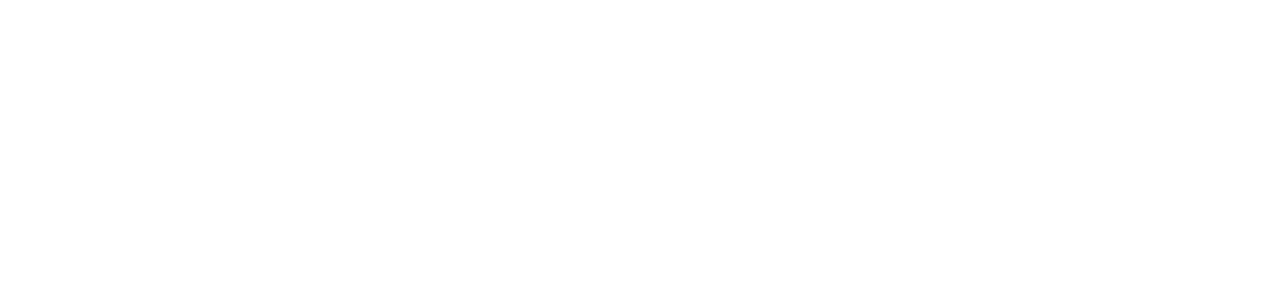
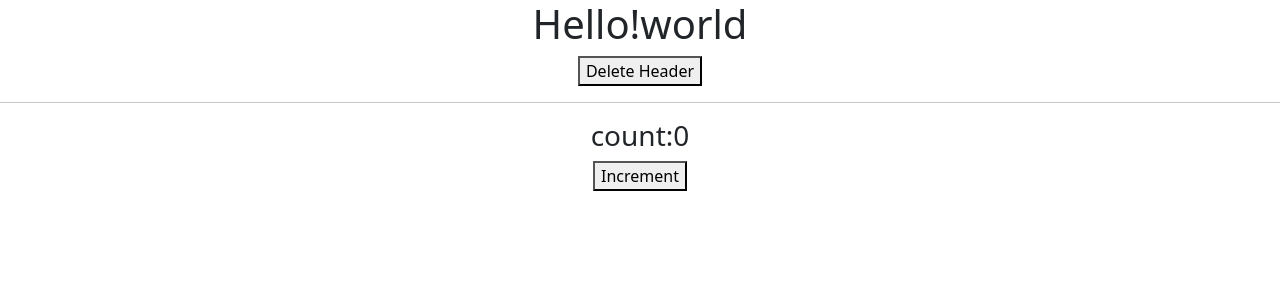
Before and after one commit to nandagurram16/React.js, a React (Create React App) app: page / in a window 1280 px wide. Shown: the top 300 px of the page. Built offline with nearby package versions, Linux system fonts and the light colour scheme.

Commit message:
lifecyle

```diff
--- a/src/App.js
+++ b/src/App.js
@@ -1,11 +1,14 @@
-import React from 'react'
+import React, { Component } from 'react'
+import Method from './LifeCyle/Method.jsx'
 
-const App = () => {
-  return (
-    <div>
-
-    </div>
-  )
+export default class App extends Component {
+  render() {
+    return (
+      <div>
+        <center>
+          <Method/>
+        </center>
+      </div>
+    )
+  }
 }
-
-export default App
--- /dev/null
+++ b/src/LifeCyle/Method.jsx
@@ -0,0 +1,50 @@
+import React, { Component } from 'react'
+
+export default class Method extends Component {
+  constructor(props){
+    super(props);
+    this.state={
+      show:true,
+      count:0
+    }
+  }
+  delheader =()=>{
+    this.setState({show:false})
+  }
+
+  componentDidMount(){
+    console.log('componentDidMount Method')
+  }
+
+  componentDidUpdate(){
+    console.log('componentDidupdate method')
+  }
+  render() {
+    let myheader;
+    if(this.state.show){
+      myheader = <Child/>
+    }
+    return (
+      <div>
+        <center>
+          {myheader}
+          <button type='button' onClick={this.delheader}>Delete Header</button>
+          <hr/>
+          <h3>count:{this.state.count}</h3>
+          <button onClick={()=>this.setState({count:this.state.count+1})}>Increment</button>
+        </center>
+      </div>
+    )
+  }
+}
+
+class Child extends Component{
+  componentWillUnmount(){
+    console.log('componentwillunmount method')
+  }
+  render(){
+    return(
+      <h1>Hello!world</h1>
+    )
+  }
+}
```
Also changed, not shown: src/Use_context/CMP_A.jsx (added, +11 -0 lines), src/Use_context/CMP_B.jsx (added, +14 -0 lines), src/Redxtoolkit/App.txt, src/app.txt/useeffectvsusememo.txt, src/index.js (line endings or trailing spaces).
